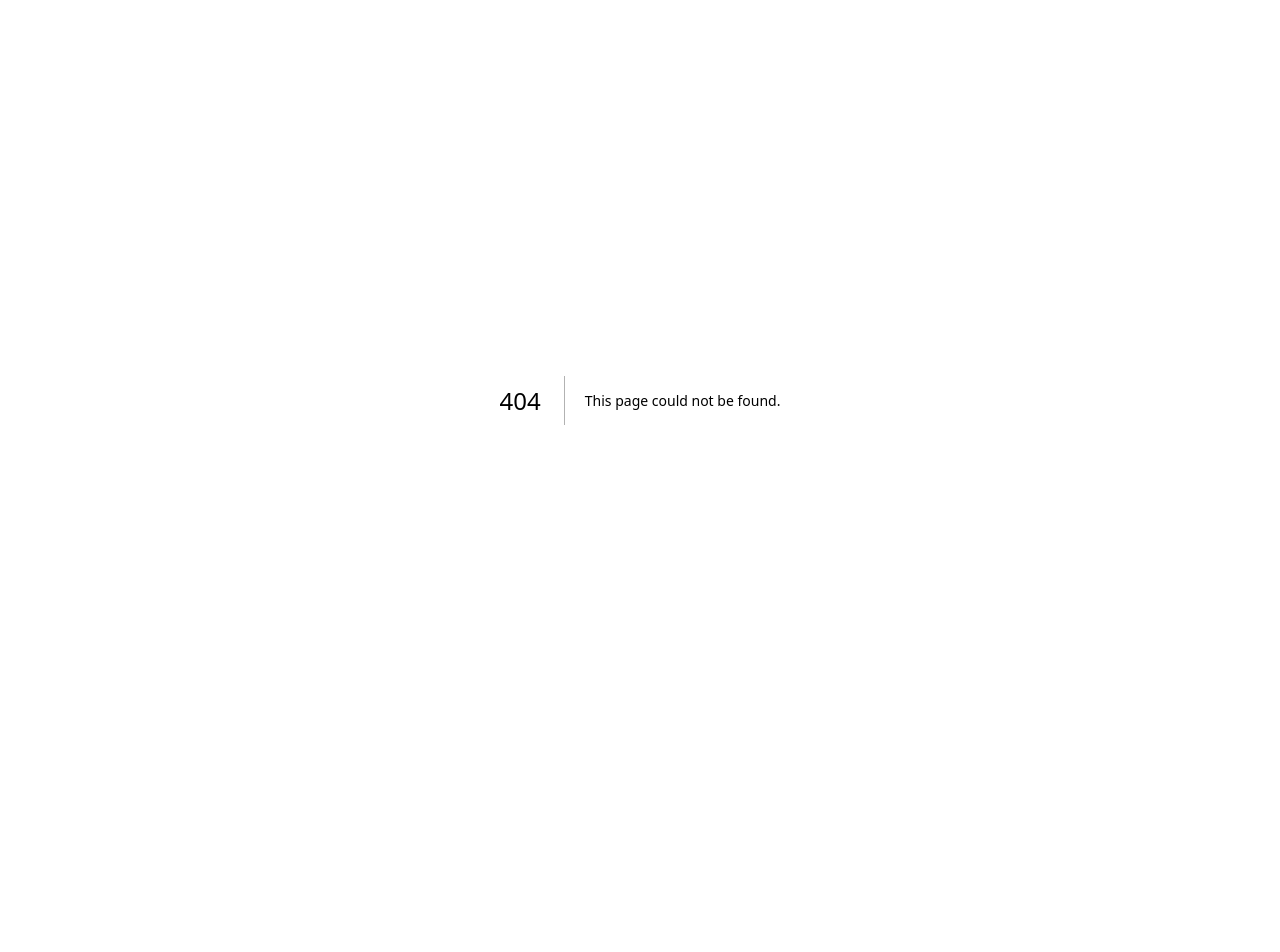
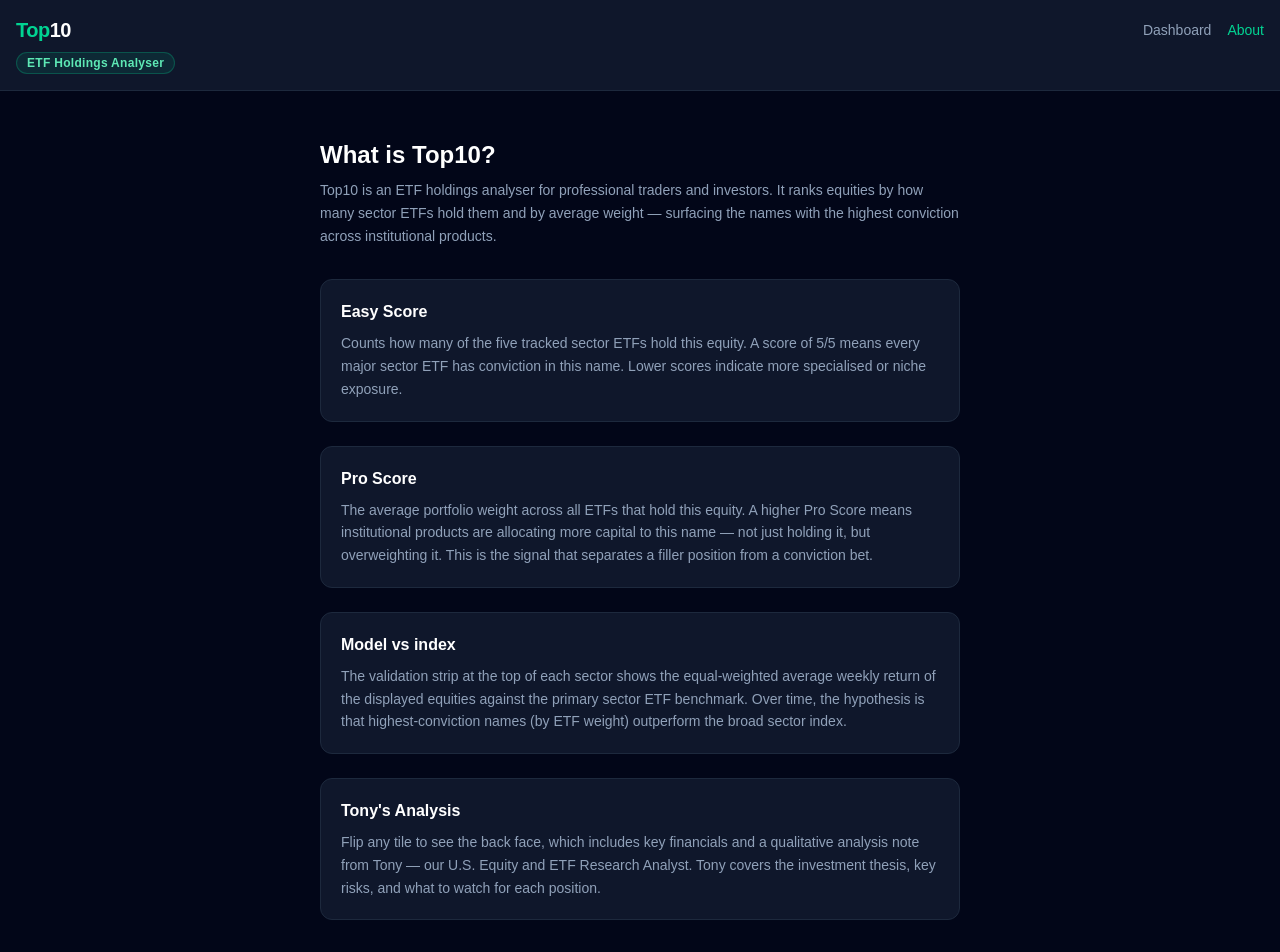
Before and after one commit to spready2026io-lgtm/top10, a Next.js app: page /about in a window 1280 px wide. Before the commit this address had no page. Shown: the top 952 px of the page. Before the commit the page ends 800 px from the top, so only its background shows below. Built offline with nearby package versions, Linux system fonts and the light colour scheme.

Commit message:
feat: add About page explaining Easy Score, Pro Score, and model validation

```diff
--- /dev/null
+++ b/app/about/page.tsx
@@ -0,0 +1,85 @@
+import Link from 'next/link';
+
+export const metadata = { title: 'About — Top10' };
+
+export default function About() {
+  return (
+    <main className="min-h-screen bg-slate-950 text-white">
+
+      <header className="border-b border-slate-800 bg-slate-900">
+        <div className="max-w-7xl mx-auto px-4 py-4 flex items-start justify-between gap-4">
+          <div className="flex-shrink-0">
+            <h1 className="text-xl font-bold tracking-tight">
+              <span className="text-emerald-400">Top</span>10
+            </h1>
+            <div className="mt-1.5">
+              <span className="inline-flex items-center whitespace-nowrap bg-emerald-400/10 border border-emerald-400/25 text-emerald-300 text-xs font-semibold px-2.5 py-0.5 rounded-full tracking-wide">
+                ETF Holdings Analyser
+              </span>
+            </div>
+          </div>
+          <nav className="flex items-center gap-4 text-sm pt-1">
+            <Link href="/" className="text-slate-400 hover:text-white transition-colors">Dashboard</Link>
+            <Link href="/about" className="text-emerald-400 font-medium">About</Link>
+          </nav>
+        </div>
+      </header>
+
+      <div className="max-w-2xl mx-auto px-4 py-12">
+
+        <h2 className="text-2xl font-bold text-white mb-2">What is Top10?</h2>
+        <p className="text-slate-400 text-sm leading-relaxed mb-8">
+          Top10 is an ETF holdings analyser for professional traders and investors. It ranks equities
+          by how many sector ETFs hold them and by average weight — surfacing the names with the
+          highest conviction across institutional products.
+        </p>
+
+        <div className="space-y-6">
+          <div className="rounded-xl border border-slate-800 bg-slate-900 p-5">
+            <h3 className="text-white font-semibold mb-2">Easy Score</h3>
+            <p className="text-slate-400 text-sm leading-relaxed">
+              Counts how many of the five tracked sector ETFs hold this equity. A score of 5/5 means
+              every major sector ETF has conviction in this name. Lower scores indicate more specialised
+              or niche exposure.
+            </p>
+          </div>
+
+          <div className="rounded-xl border border-slate-800 bg-slate-900 p-5">
+            <h3 className="text-white font-semibold mb-2">Pro Score</h3>
+            <p className="text-slate-400 text-sm leading-relaxed">
+              The average portfolio weight across all ETFs that hold this equity. A higher Pro Score
+              means institutional products are allocating more capital to this name — not just holding
+              it, but overweighting it. This is the signal that separates a filler position from a
+              conviction bet.
+            </p>
+          </div>
+
+          <div className="rounded-xl border border-slate-800 bg-slate-900 p-5">
+            <h3 className="text-white font-semibold mb-2">Model vs index</h3>
+            <p className="text-slate-400 text-sm leading-relaxed">
+              The validation strip at the top of each sector shows the equal-weighted average weekly
+              return of the displayed equities against the primary sector ETF benchmark. Over time,
+              the hypothesis is that highest-conviction names (by ETF weight) outperform the broad
+              sector index.
+            </p>
+          </div>
+
+          <div className="rounded-xl border border-slate-800 bg-slate-900 p-5">
+            <h3 className="text-white font-semibold mb-2">Tony&apos;s Analysis</h3>
+            <p className="text-slate-400 text-sm leading-relaxed">
+              Flip any tile to see the back face, which includes key financials and a qualitative
+              analysis note from Tony — our U.S. Equity and ETF Research Analyst. Tony covers the
+              investment thesis, key risks, and what to watch for each position.
+            </p>
+          </div>
+        </div>
+
+        <p className="text-slate-600 text-xs mt-10">
+          Top10 is for informational purposes only and does not constitute financial advice.
+          All data is indicative. Always do your own research.
+        </p>
+
+      </div>
+    </main>
+  );
+}
```
